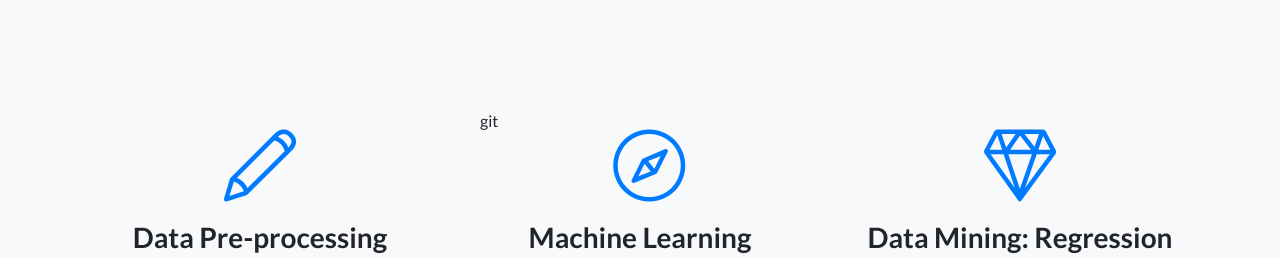
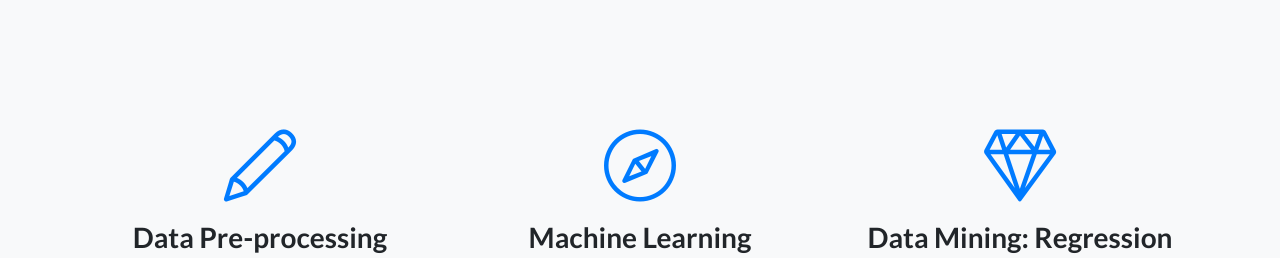
Before and after one commit to occamrazor1492/Exploration-of-Factors-Influencing-GD, a website: page index.html in a window 1280 px wide. Shown: the part 2398-2656 px from the top of the page. Drawn offline with Linux system fonts and the light colour scheme.

```diff
--- a/index.html
+++ b/index.html
@@ -111,7 +111,7 @@
           </div>
           <div class="col-lg-4">
             <div class="features-icons-item mx-auto mb-5 mb-lg-0 mb-lg-3">
-              <div class="features-icons-icon d-flex">git
+              <div class="features-icons-icon d-flex">
                 <i class="icon-compass m-auto text-primary"></i>
               </div>
               <h3>Machine Learning Algorithm</h3>
```
